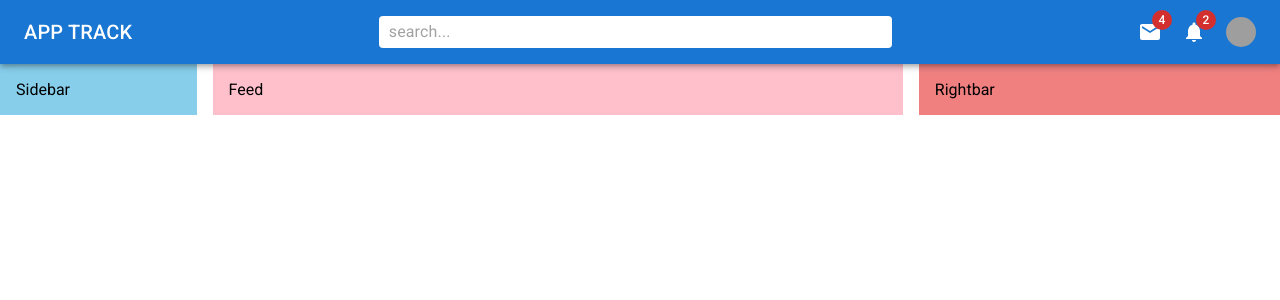
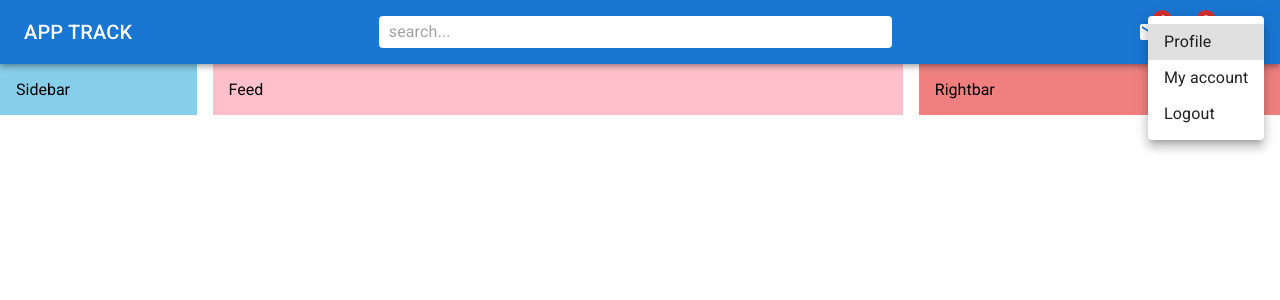
Before and after one commit to sb242/mui-tutorial, a React (Create React App) app: page / in a window 1280 px wide. Both pictures are taken after a click on the element 1240 px from the left and 32 px from the top of the page. Shown: the top 300 px of the page. Built offline with nearby package versions, Linux system fonts and the light colour scheme; grey boxes are pictures that could not be loaded.

Commit message:
added menu popup for avatar

```diff
--- a/src/components/Navbar.jsx
+++ b/src/components/Navbar.jsx
@@ -7,9 +7,11 @@
   InputBase,
   Badge,
   Avatar,
+  Menu,
+  MenuItem,
 } from "@mui/material";
 import { Box } from "@mui/system";
-import React from "react";
+import React, { useState } from "react";
 
 const StyledToolbar = styled(Toolbar)({
   display: "flex",
@@ -42,6 +44,8 @@
 }));
 
 const Navbar = () => {
+  const [open, setOpen] = useState(false);
+
   return (
     <AppBar position="sticky">
       <StyledToolbar>
@@ -62,16 +66,36 @@
           <Avatar
             sx={{ width: 30, height: 30 }}
             src="https://images.pexels.com/photos/762020/pexels-photo-762020.jpeg?auto=compress&cs=tinysrgb&w=1260&h=750&dpr=2"
+            onClick={(e) => setOpen(true)}
           />
         </Icons>
         <UserBox>
           <Avatar
             sx={{ width: 30, height: 30 }}
             src="https://images.pexels.com/photos/762020/pexels-photo-762020.jpeg?auto=compress&cs=tinysrgb&w=1260&h=750&dpr=2"
+            onClick={(e) => setOpen(true)}
           />
           <Typography variant="span">Sarah</Typography>
         </UserBox>
       </StyledToolbar>
+      <Menu
+        id="demo-positioned-menu"
+        aria-labelledby="demo-positioned-button"
+        open={open}
+        onClose={(e) => setOpen(false)}
+        anchorOrigin={{
+          vertical: "top",
+          horizontal: "right",
+        }}
+        transformOrigin={{
+          vertical: "top",
+          horizontal: "left",
+        }}
+      >
+        <MenuItem>Profile</MenuItem>
+        <MenuItem>My account</MenuItem>
+        <MenuItem>Logout</MenuItem>
+      </Menu>
     </AppBar>
   );
 };
```
